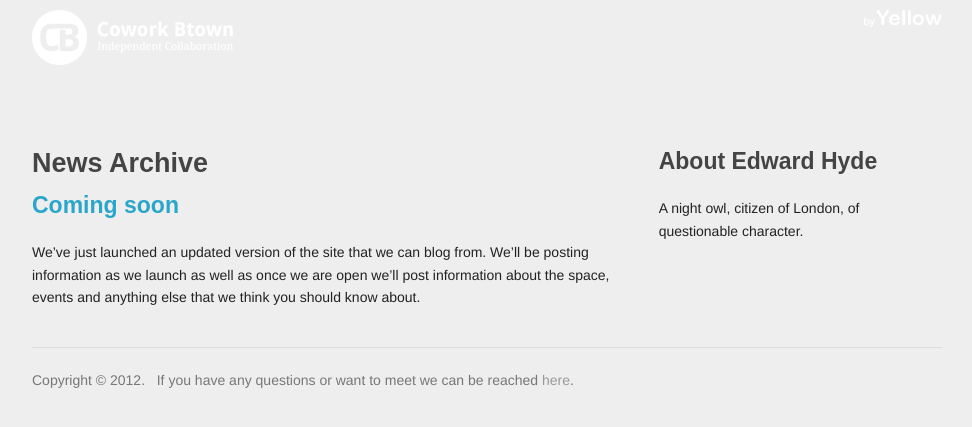
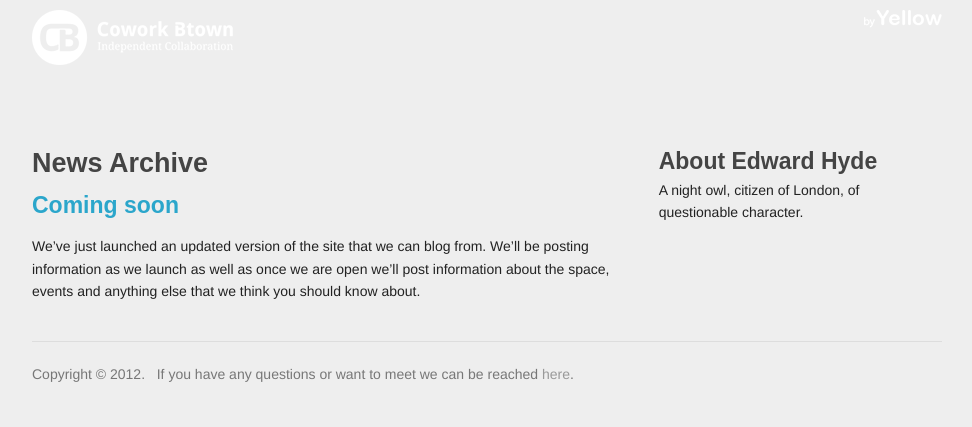
Before and after one commit to internetAaron/cowork-btown, a Jekyll site: the page built from archive.html, in a window 1280 px wide. Shown: the top 427 px of the page, without its empty margins (153-1125 px from the left). Built offline with Jekyll 4.4.1, drawn with Linux system fonts in a browser that asks for light colours; Markdown is read by kramdown in place of the engine named in the settings.

Commit message:
Updated fonts

```diff
--- a/stylesheets/custom.css
+++ b/stylesheets/custom.css
@@ -1,6 +1,7 @@
 body#home {
   background: url('../images/site/banner-bg-2.jpg') top center no-repeat,
   url('..images/site/noise.png');
+  font-family: 'Droid Sans', sans-serif;
 }
 
 /*  Fonts  */
@@ -27,7 +28,7 @@
 }
 
 h4 {
-  margin: 0 0 1.0em 0;
+  margin: 0 0 0.2em 0;
   display: block;
 }
 
```
Also changed, not shown: 2 other files.
